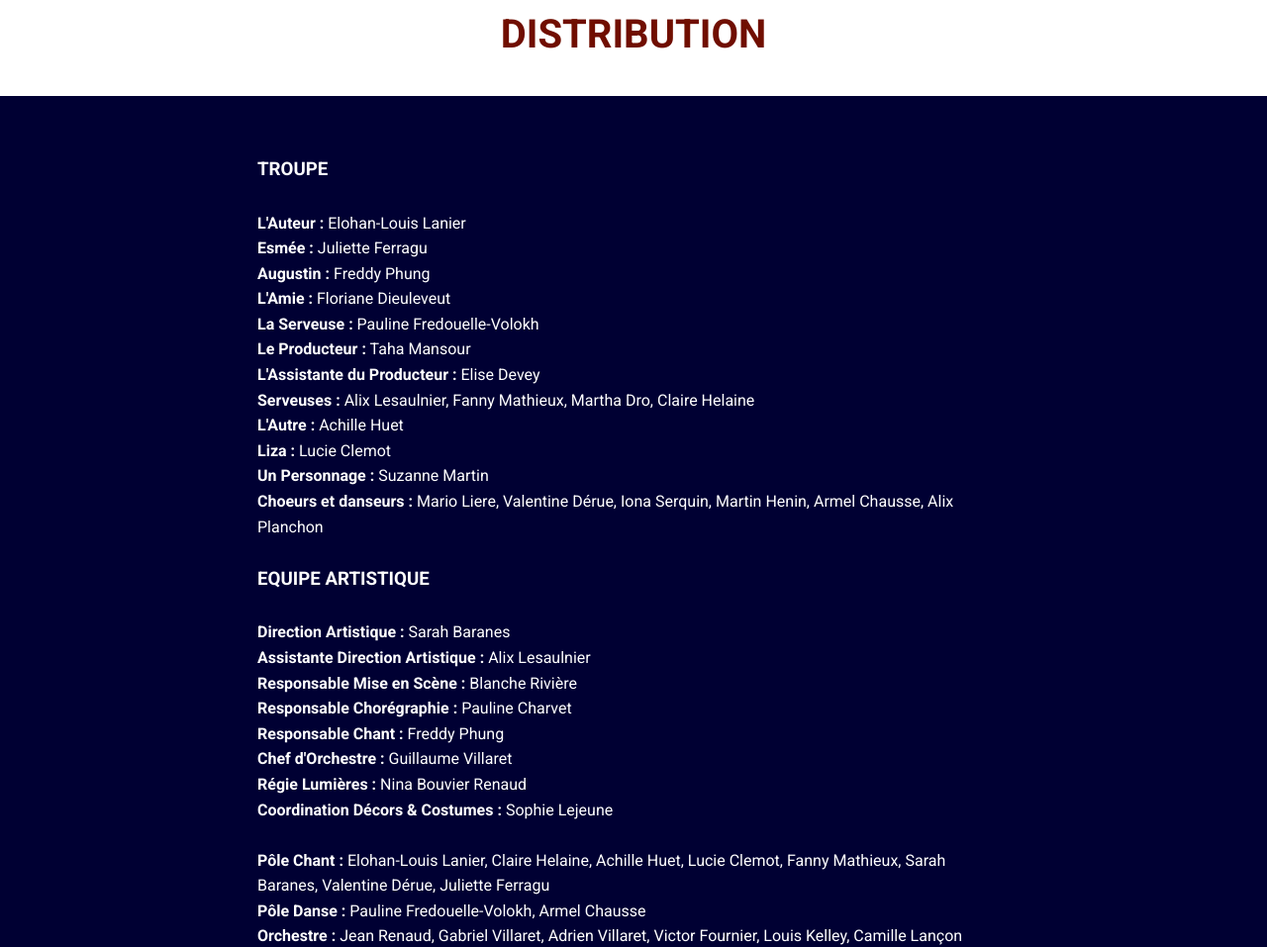
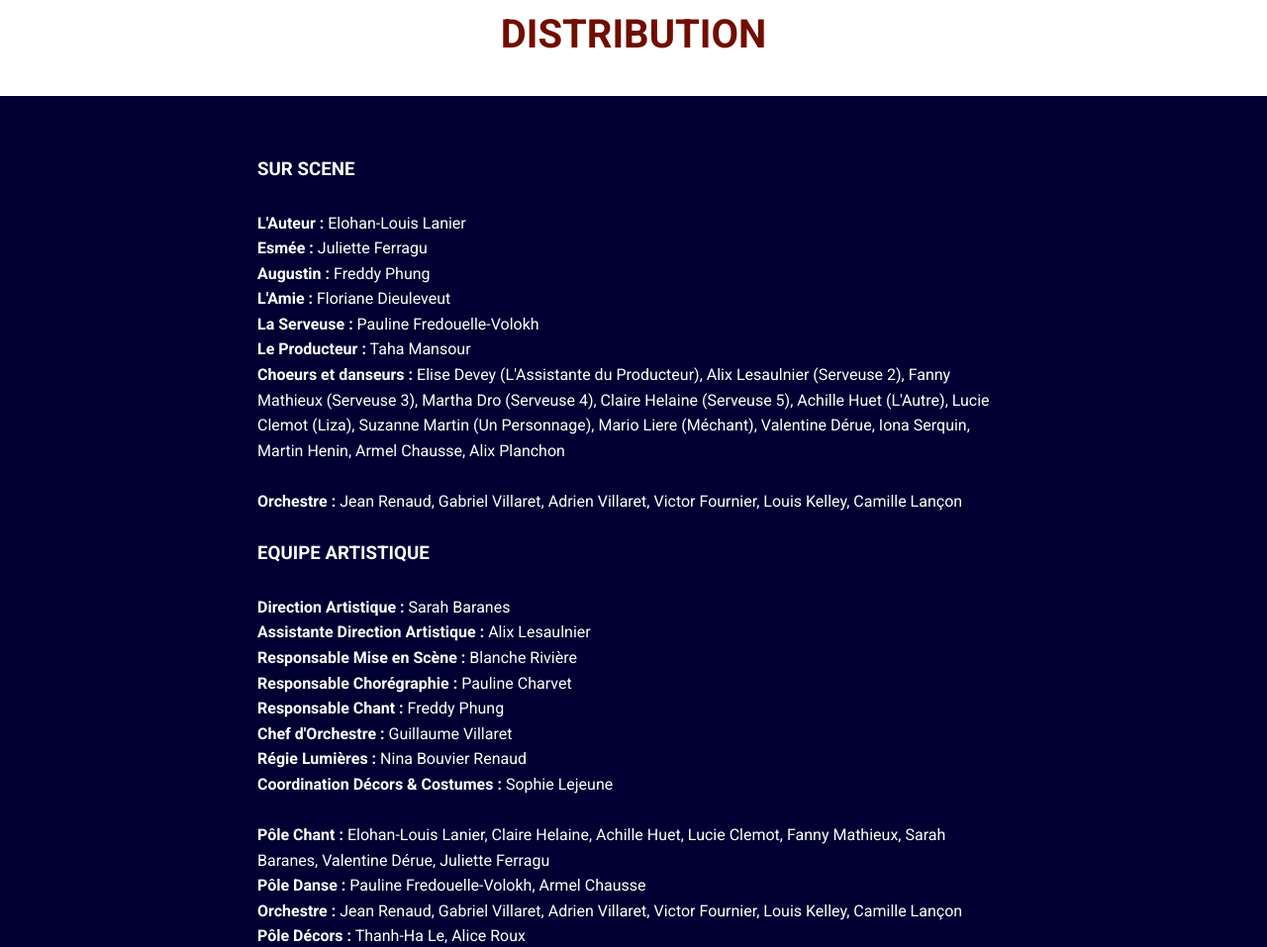
Before and after one commit to dtl-musical/website, an Astro site: page /la_page_blanche in a window 1280 px wide. Shown: the part 1166-2123 px from the top of the page at 99% size. Built offline with nearby package versions, Linux system fonts and the light colour scheme; Astro itself is replaced by a stand-in of ours.

Commit message:
feat: update chorists and dancers information in 'on stage' section

```diff
--- a/src/pages/la_page_blanche.astro
+++ b/src/pages/la_page_blanche.astro
@@ -35,7 +35,7 @@ const galleryPhotos = [
   </ShowSynopsis>
 
   <ShowDistribution>
-    <h3>TROUPE</h3><br />
+    <h3>SUR SCENE</h3><br />
     <p>
       <strong>L'Auteur :</strong> Elohan-Louis Lanier<br />
       <strong>Esmée :</strong> Juliette Ferragu<br />
@@ -43,13 +43,13 @@ const galleryPhotos = [
       <strong>L'Amie :</strong> Floriane Dieuleveut<br />
       <strong>La Serveuse :</strong> Pauline Fredouelle-Volokh<br />
       <strong>Le Producteur :</strong> Taha Mansour<br />
-      <strong>L'Assistante du Producteur :</strong> Elise Devey<br />
-      <strong>Serveuses :</strong> Alix Lesaulnier, Fanny Mathieux, Martha Dro, Claire Helaine<br />
-      <strong>L'Autre :</strong> Achille Huet<br />
-      <strong>Liza :</strong> Lucie Clemot<br />
-      <strong>Un Personnage :</strong> Suzanne Martin<br />
-      <strong>Choeurs et danseurs :</strong> Mario Liere, Valentine Dérue, Iona Serquin, Martin Henin, Armel Chausse, Alix Planchon<br />
+      <strong>Choeurs et danseurs :</strong> Elise Devey (L'Assistante du Producteur), Alix Lesaulnier (Serveuse 2),
+      Fanny Mathieux (Serveuse 3), Martha Dro (Serveuse 4), Claire Helaine (Serveuse 5), Achille Huet (L'Autre),
+      Lucie Clemot (Liza), Suzanne Martin (Un Personnage), Mario Liere (Méchant), Valentine Dérue, Iona Serquin,
+      Martin Henin, Armel Chausse, Alix Planchon<br />
     </p>
+    <br />
+    <p><strong>Orchestre :</strong> Jean Renaud, Gabriel Villaret, Adrien Villaret, Victor Fournier, Louis Kelley, Camille Lançon<br /></p>
     <br />
     <h3>EQUIPE ARTISTIQUE</h3><br />
     <p>
```
